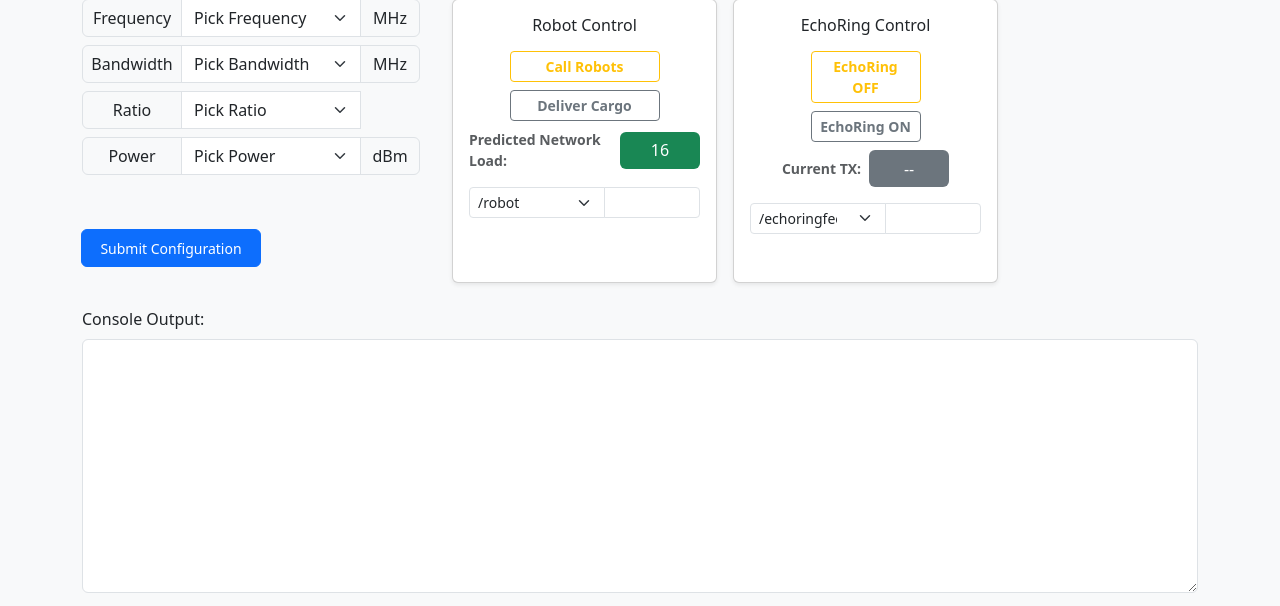
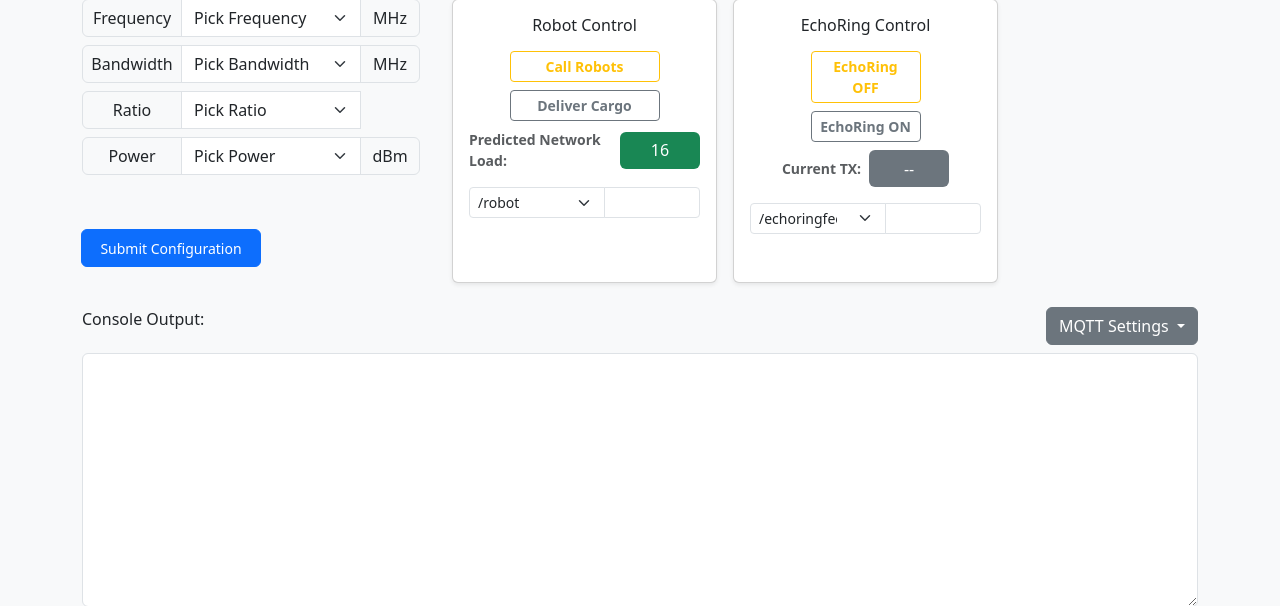
Before and after one commit to WICON-RPTU/MECSware-EchoRing_Dashboard, a Flask app: page / in a window 1280 px wide. Shown: the part 181-787 px from the top of the page. Run offline with Flask 3, Linux system fonts and the light colour scheme.

Commit message:
[ADD] MQTT settings menu

```diff
--- a/app.py
+++ b/app.py
@@ -3,21 +3,25 @@ import subprocess
 import json
 import threading
 import paho.mqtt.client as mqtt
+from paho.mqtt.publish import single as mqtt_publish
 
 app = Flask(__name__)
 
-# MQTT broker config
-MQTT_BROKER = "10.0.3.5"  # Broker for sending MQTT
-MQTT_PORT = 1337
+# Initial MQTT broker and sub-broker config
+mqtt_config = {
+    "broker_ip": "10.0.3.5",        # for publishing
+    "broker_port": 1337,
+    "sub_broker_ip": "10.0.5.3",    # for subscribing
+    "sub_broker_port": 1335
+}
 
-# MQTT subscriber config
-MQTT_SUB_BROKER = "10.0.5.3"
-MQTT_SUB_PORT = 1335
 MQTT_SUB_TOPIC = "#"  # subscribe to all topics
 
-# Store latest received MQTT messages
+# MQTT runtime state
 latest_echoring_message = "--"
 latest_messages = {}
+mqtt_client = None
+mqtt_pub_client = None      # MQTT publisher client
 
 
 @app.route('/')
@@ -90,9 +94,8 @@ def ping():
 
 @app.route('/api/send-mqtt', methods=['POST'])
 def send_mqtt():
-    from paho.mqtt.publish import single as mqtt_publish
+    global mqtt_pub_client
     data = request.json
-
     topic = data.get('topic')
     payload = data.get('payload')
 
@@ -100,15 +103,18 @@ def send_mqtt():
         return jsonify({"error": "Missing 'topic' or 'payload' in request."}), 400
 
     try:
-        mqtt_publish(
-            topic,
-            payload,
-            hostname=MQTT_BROKER,
-            port=MQTT_PORT
-        )
+        if mqtt_pub_client is None:
+            mqtt_pub_client = mqtt.Client()
+            mqtt_pub_client.connect(mqtt_config["broker_ip"], mqtt_config["broker_port"], 60)
+            mqtt_pub_client.loop_start()
+
+        mqtt_pub_client.publish(topic, payload)
+        print(f"[MQTT PUB] Sent to {mqtt_config['broker_ip']}:{mqtt_config['broker_port']} -> {topic}: {payload}")
         return jsonify({"status": "MQTT message sent."})
     except Exception as e:
         return jsonify({"error": str(e)}), 500
+
+
 
 
 @app.route('/api/echoring-status')
@@ -123,7 +129,67 @@ def mqtt_message():
     return jsonify({"message": message})
 
 
-# MQTT Subscriber Thread
+@app.route('/api/update-mqtt-settings', methods=['POST'])
+def update_mqtt_settings():
+    data = request.json
+    try:
+        mqtt_config["broker_ip"] = data.get("main_broker_ip", mqtt_config["broker_ip"])
+        mqtt_config["broker_port"] = int(data.get("main_broker_port", mqtt_config["broker_port"]))
+        mqtt_config["sub_broker_ip"] = data.get("sub_broker_ip", mqtt_config["sub_broker_ip"])
+        mqtt_config["sub_broker_port"] = int(data.get("sub_broker_port", mqtt_config["sub_broker_port"]))
+        return jsonify({"status": "MQTT settings updated."})
+    except Exception as e:
+        return jsonify({"error": str(e)}), 400
+
+
+
+@app.route('/api/get-mqtt-settings')
+def get_mqtt_settings():
+    return jsonify({
+        "main_broker_ip": mqtt_config['broker_ip'],
+        "main_broker_port": mqtt_config['broker_port'],
+        "sub_broker_ip": mqtt_config['sub_broker_ip'],
+        "sub_broker_port": mqtt_config['sub_broker_port']
+    })
+
+
+@app.route('/api/reconnect-mqtt', methods=['POST'])
+def reconnect_mqtt():
+    global mqtt_client, mqtt_pub_client
+
+    try:
+        if mqtt_client:
+            mqtt_client.loop_stop()
+            mqtt_client.disconnect()
+            print("[MQTT SUB] Disconnected.")
+
+        if mqtt_pub_client:
+            mqtt_pub_client.loop_stop()
+            mqtt_pub_client.disconnect()
+            print("[MQTT PUB] Disconnected.")
+
+        # Reconnect subscriber
+        mqtt_client = mqtt.Client()
+        mqtt_client.on_connect = on_connect
+        mqtt_client.on_message = on_message
+        mqtt_client.connect(mqtt_config["sub_broker_ip"], mqtt_config["sub_broker_port"], 60)
+        mqtt_client.loop_start()
+        print(f"[MQTT SUB] Reconnected to {mqtt_config['sub_broker_ip']}:{mqtt_config['sub_broker_port']}")
+
+        # Reconnect publisher
+        mqtt_pub_client = mqtt.Client()
+        mqtt_pub_client.connect(mqtt_config["broker_ip"], mqtt_config["broker_port"], 60)
+        mqtt_pub_client.loop_start()
+        print(f"[MQTT PUB] Reconnected to {mqtt_config['broker_ip']}:{mqtt_config['broker_port']}")
+
+        return jsonify({"status": "MQTT clients reconnected."})
+    except Exception as e:
+        return jsonify({"error": f"Reconnect failed: {e}"}), 500
+
+
+
+
+# MQTT Subscriber Setup
 def on_connect(client, userdata, flags, rc):
     print("[MQTT] Connected with result code", rc)
     client.subscribe(MQTT_SUB_TOPIC)
@@ -139,14 +205,18 @@ def on_message(client, userdata, msg):
 
 
 def mqtt_subscriber():
-    client = mqtt.Client()
-    client.on_connect = on_connect
-    client.on_message = on_message
+    global mqtt_client
+    mqtt_client = mqtt.Client()
+    mqtt_client.on_connect = on_connect
+    mqtt_client.on_message = on_message
     try:
-        client.connect(MQTT_SUB_BROKER, MQTT_SUB_PORT, 60)
-        client.loop_forever()
+        mqtt_client.connect(mqtt_config["sub_broker_ip"], mqtt_config["sub_broker_port"], 60)
+        mqtt_client.loop_start()
+        print(f"[MQTT] Subscriber connected to {mqtt_config['sub_broker_ip']}:{mqtt_config['sub_broker_port']}")
     except Exception as e:
-        print(f"[MQTT] Connection error: {e}")
+        print(f"[MQTT] Initial subscriber connection failed: {e}")
+
+
 
 
 if __name__ == '__main__':
--- a/templates/index.html
+++ b/templates/index.html
@@ -219,8 +219,8 @@
       <div class="card-body p-3">
         <h6 class="card-title mb-3 text-center">EchoRing Control</h6>
         <div class="d-flex flex-column align-items-center gap-2">
-          <button class="btn btn-outline-warning btn-sm fw-bold buttonEchoring" onclick="echoringOFF()">EchoRing OFF</button>
-          <button class="btn btn-outline-secondary btn-sm fw-bold buttonEchoring" onclick="echoringON()">EchoRing ON</button>
+          <button class="btn btn-outline-warning btn-sm fw-bold buttonEchoring" onclick="echoOFF()">EchoRing OFF</button>
+          <button class="btn btn-outline-secondary btn-sm fw-bold buttonEchoring" onclick="echoON()">EchoRing ON</button>
           <div class="d-flex align-items-center gap-2">
             <div class="text-muted small fw-bold">Current TX:</div>
             <div id="echoringStatus" class="status-box bg-secondary text-white">--</div>
@@ -238,10 +238,38 @@
   </div>
 </div>
 
-    <div class="mb-3">
-        <label for="output" class="form-label">Console Output:</label>
-        <textarea id="output" class="form-control" rows="10" readonly></textarea>
+<div class="mb-3">
+  <div class="d-flex justify-content-between align-items-start mb-2">
+    <label for="output" class="form-label">Console Output:</label>
+    <div class="dropdown">
+      <button class="btn btn-secondary dropdown-toggle" type="button" id="mqttDropdown" data-bs-toggle="dropdown" aria-expanded="false">
+        MQTT Settings
+      </button>
+      <ul class="dropdown-menu p-3" aria-labelledby="mqttDropdown" style="min-width: 300px;">
+        <div class="mb-2">
+          <label class="form-label">Main Broker IP</label>
+          <input type="text" id="mainBrokerIp" class="form-control" placeholder="e.g., 192.168.1.100">
+        </div>
+        <div class="mb-2">
+          <label class="form-label">Main Broker Port</label>
+          <input type="number" id="mainBrokerPort" class="form-control" placeholder="e.g., 1883">
+        </div>
+        <div class="mb-2">
+          <label class="form-label">Sub-Broker IP</label>
+          <input type="text" id="subBrokerIp" class="form-control" placeholder="e.g., 192.168.1.101">
+        </div>
+        <div class="mb-3">
+          <label class="form-label">Sub-Broker Port</label>
+          <input type="number" id="subBrokerPort" class="form-control" placeholder="e.g., 1884">
+        </div>
+        <button class="btn btn-primary w-100" onclick="saveAndReconnectMQTT()">💾 Save & Reconnect</button>
+      </ul>
     </div>
+  </div>
+  <textarea id="output" class="form-control" rows="10" readonly></textarea>
+</div>
+
+
 </div>
 
 <div class="container mt-4">
@@ -320,7 +348,7 @@
         updateOutput(json.status || json.error || 'MQTT message sent.');
     }
 
-    async function echoOff() {
+    async function echoOFF() {
         const res = await fetch('/api/send-mqtt', {
             method: 'POST',
             headers: {'Content-Type': 'application/json'},
@@ -330,7 +358,7 @@
         updateOutput(json.status || json.error || 'MQTT message sent.');
     }
 
-    async function echoOn() {
+    async function echoON() {
         const res = await fetch('/api/send-mqtt', {
             method: 'POST',
             headers: {'Content-Type': 'application/json'},
@@ -339,6 +367,51 @@
         const json = await res.json();
         updateOutput(json.status || json.error || 'MQTT message sent.');
     }
+
+
+function loadMQTTSettings() {
+    fetch('/api/get-mqtt-settings')
+        .then(res => res.json())
+        .then(data => {
+            document.getElementById("mainBrokerIp").value = data.main_broker_ip;
+            document.getElementById("mainBrokerPort").value = data.main_broker_port;
+            document.getElementById("subBrokerIp").value = data.sub_broker_ip;
+            document.getElementById("subBrokerPort").value = data.sub_broker_port;
+        })
+        .catch(err => console.error("Error loading MQTT settings:", err));
+}
+
+function saveAndReconnectMQTT() {
+    const mainIp = document.getElementById("mainBrokerIp").value;
+    const mainPort = parseInt(document.getElementById("mainBrokerPort").value, 10);
+    const subIp = document.getElementById("subBrokerIp").value;
+    const subPort = parseInt(document.getElementById("subBrokerPort").value, 10);
+
+    fetch('/api/update-mqtt-settings', {
+        method: 'POST',
+        headers: { 'Content-Type': 'application/json' },
+        body: JSON.stringify({
+            main_broker_ip: mainIp,
+            main_broker_port: mainPort,
+            sub_broker_ip: subIp,
+            sub_broker_port: subPort
+        })
+    })
+    .then(res => res.json())
+    .then(() => {
+        return fetch('/api/reconnect-mqtt', { method: 'POST' });
+    })
+    .then(res => res.json())
+    .then(data => {
+        alert(data.status || data.error || "Reconnected.");
+    })
+    .catch(err => alert("Error during reconnect: " + err));
+}
+
+// Load settings when page loads
+window.addEventListener("DOMContentLoaded", loadMQTTSettings);
+
+
 
     function getFormData() {
         return {
@@ -405,5 +478,6 @@ setInterval(() => fetchSelectedTopic('echoringTopic', 'echoringTopicMsg'), 2000)
 
 
 </script>
+<script src="https://cdn.jsdelivr.net/npm/bootstrap@5.3.0/dist/js/bootstrap.bundle.min.js"></script>
 </body>
 </html>
```
